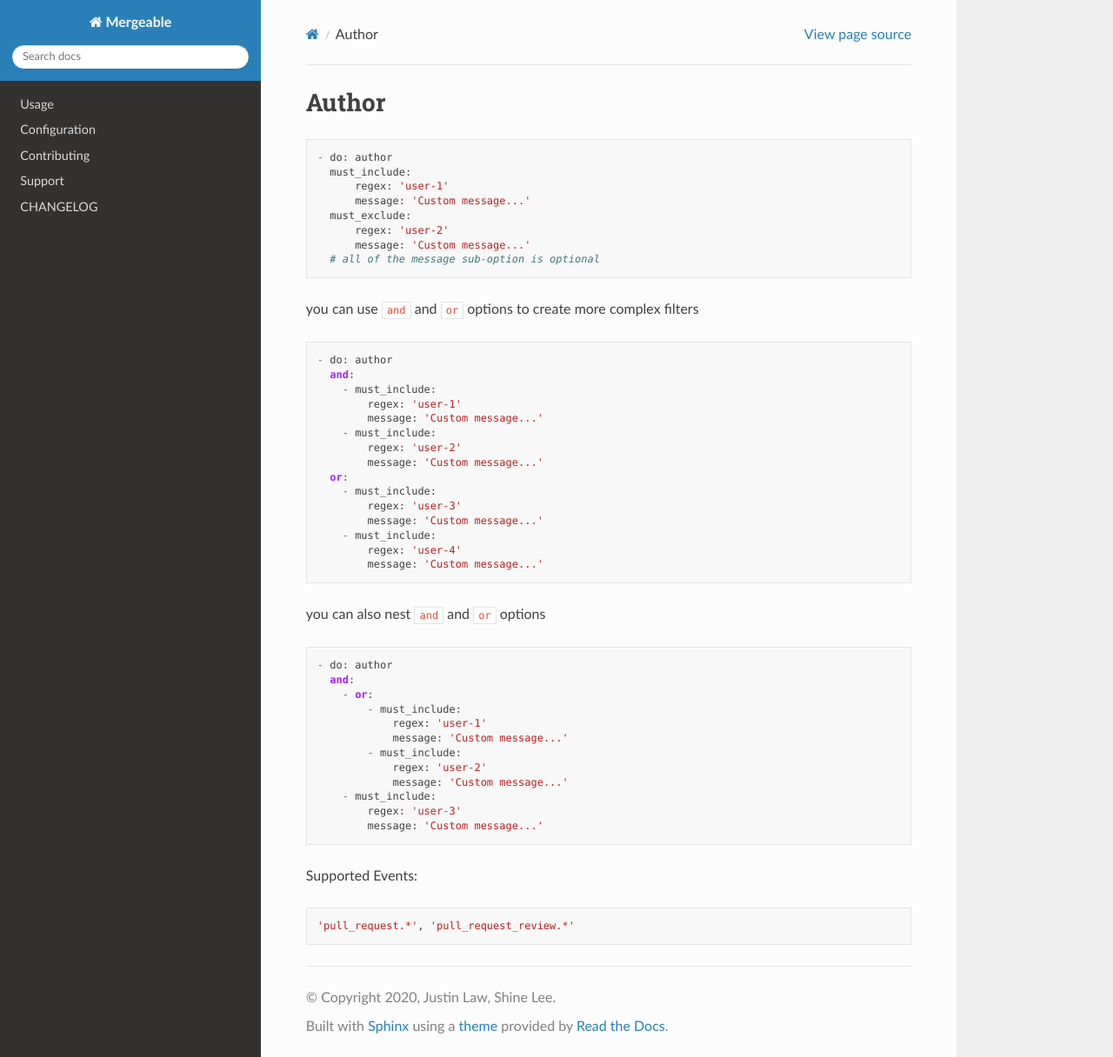
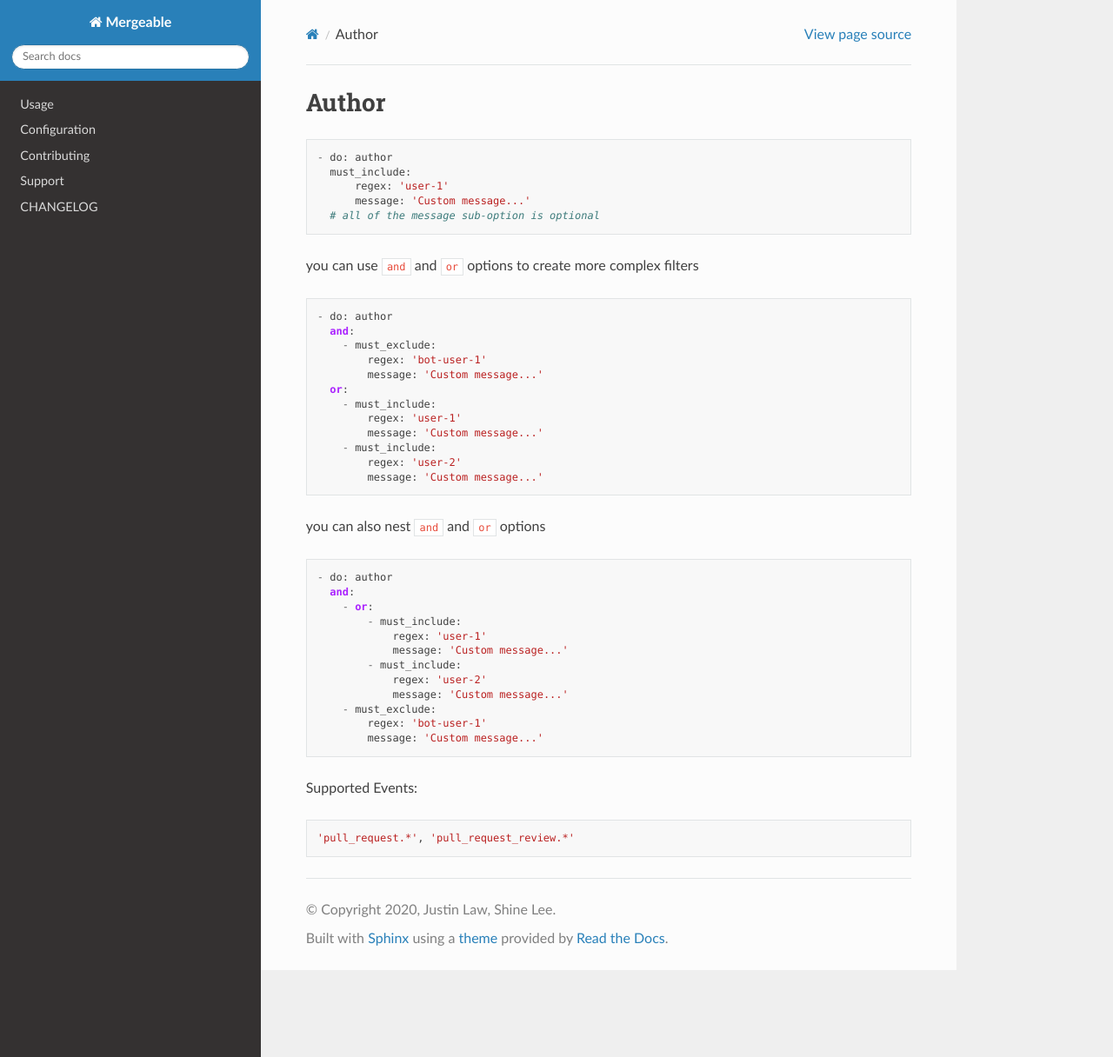
Before and after one commit to mergeability/mergeable, a Sphinx documentation site: the page built from docs/filters/author.rst, in a window 1280 px wide and 1216 px high. Shown: the whole window at 87% size. Built offline with Sphinx 7.4.7 and the Read the Docs theme 2.0.0, drawn with Linux system fonts in a browser that asks for light colours; pages that are not in the unit, such as notebooks, are missing from menus.

Commit message:
update docs for a meaningful example

```diff
--- a/docs/filters/author.rst
+++ b/docs/filters/author.rst
@@ -7,9 +7,6 @@ Author
         must_include:
             regex: 'user-1'
             message: 'Custom message...'
-        must_exclude:
-            regex: 'user-2'
-            message: 'Custom message...'
         # all of the message sub-option is optional
 
 you can use ``and`` and ``or`` options to create more complex filters
@@ -18,18 +15,15 @@ you can use ``and`` and ``or`` options to create more complex filters
 
     - do: author
       and:
+        - must_exclude:
+            regex: 'bot-user-1'
+            message: 'Custom message...'
+      or:
         - must_include:
             regex: 'user-1'
             message: 'Custom message...'
         - must_include:
             regex: 'user-2'
-            message: 'Custom message...'
-      or:
-        - must_include:
-            regex: 'user-3'
-            message: 'Custom message...'
-        - must_include:
-            regex: 'user-4'
             message: 'Custom message...'
 
 you can also nest ``and`` and ``or`` options
@@ -45,8 +39,8 @@ you can also nest ``and`` and ``or`` options
             - must_include:
                 regex: 'user-2'
                 message: 'Custom message...'
-        - must_include:
-            regex: 'user-3'
+        - must_exclude:
+            regex: 'bot-user-1'
             message: 'Custom message...'
 
 Supported Events:
```
